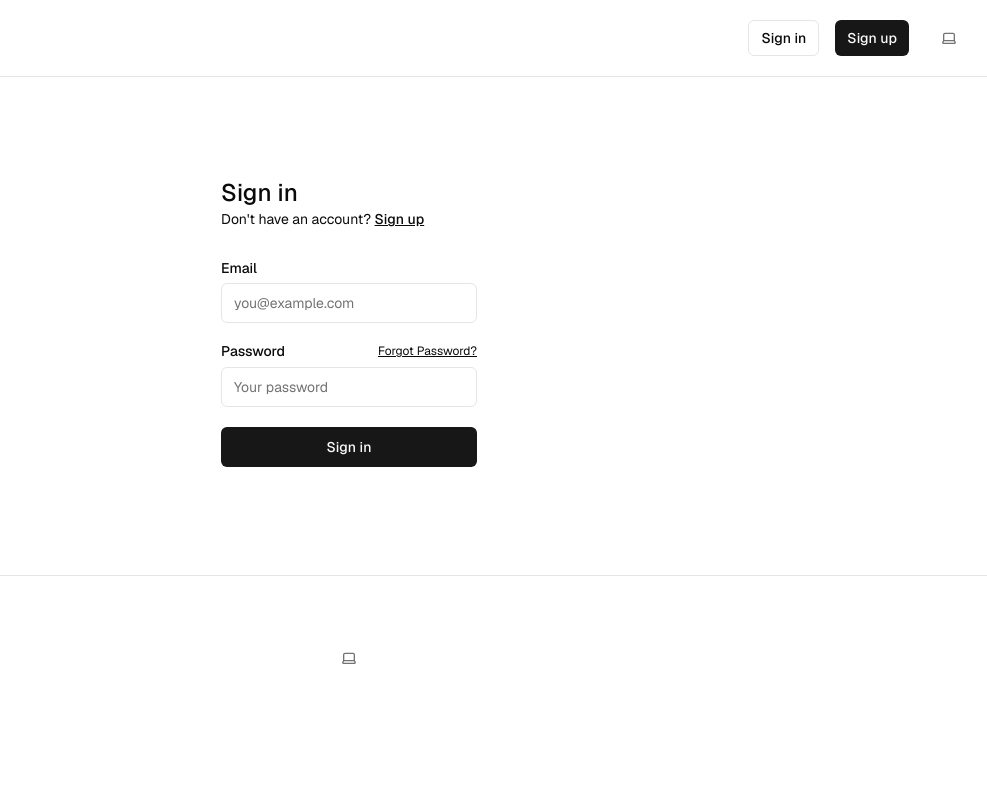
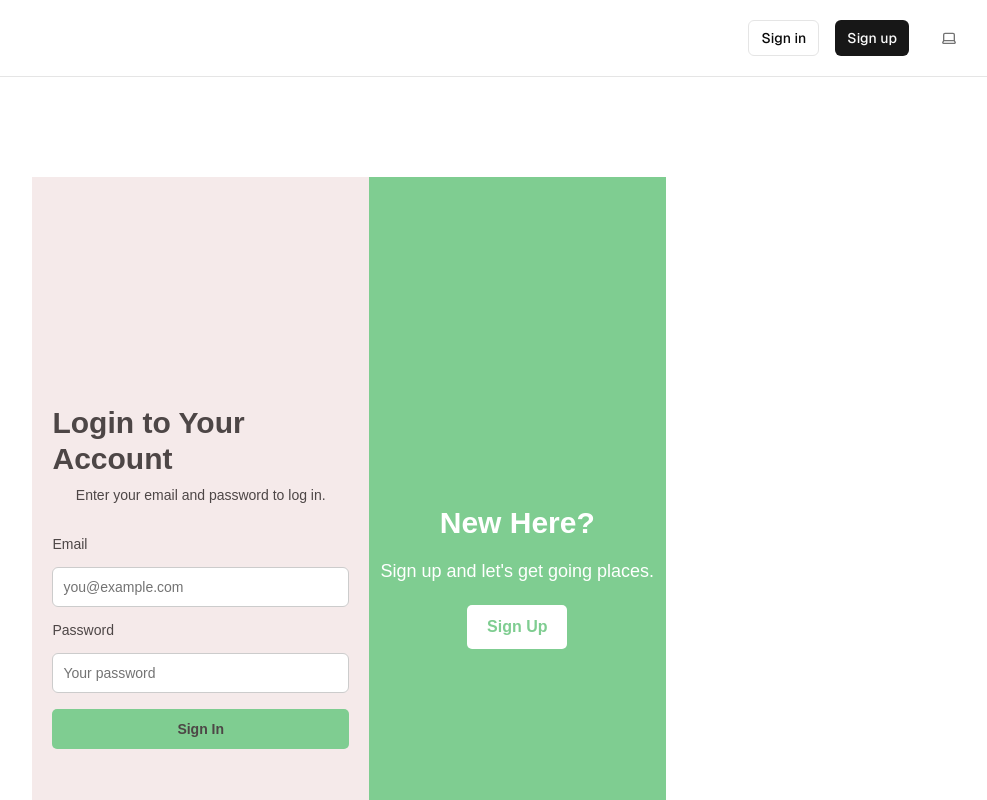
Before and after one commit to sokosam/EV-Easy, a Next.js app: page /sign-in in a window 1280 px wide. Shown: the top 800 px of the page, without its empty margins (291-1278 px from the left). Built offline with nearby package versions, Linux system fonts and the light colour scheme; no server answers.

Commit message:
Fixed client side api

```diff
--- /dev/null
+++ b/app/(auth-pages)/sign-in/LoginAnimate.css
@@ -0,0 +1,57 @@
+/* Lightning bolt container */
+.lightning-bolt-container {
+    position: absolute;
+    top: 50%;
+    left: 50%;
+    transform: translate(-50%, -50%);
+    z-index: 0; /* Place it behind the form */
+  }
+
+  /* Lightning bolt shape */
+  .lightning-bolt {
+    width: 650px; /* 30% wider */
+    height: 800px; /* Reduced to 80% height */
+    background-color: #f5eaea;
+    clip-path: polygon(
+      50% 0%,      /* Top point */
+      60% 30%,     /* Sharp diagonal to the right */
+      45% 30%,     /* Pull back to the left */
+      70% 100%,    /* Extend downward with a point at the bottom-right */
+      50% 80%,     /* Point inward for dynamic shape */
+      55% 60%      /* Final sharp point */
+    );
+    animation: scaleUpDown 3s infinite ease-in-out;
+    z-index: -1;
+    opacity: 0.9; /* Slight transparency */
+  }
+
+  /* Lightning bolt shadow */
+  .lightning-bolt-shadow {
+    width: 650px; /* Match the main lightning bolt's width */
+    height: 800px; /* Match the main lightning bolt's height */
+    background-color: #7fcd91;
+    clip-path: polygon(
+      50% 0%,      /* Top point */
+      60% 30%,     /* Sharp diagonal to the right */
+      45% 30%,     /* Pull back to the left */
+      70% 100%,    /* Extend downward with a point at the bottom-right */
+      50% 80%,     /* Point inward for dynamic shape */
+      55% 60%      /* Final sharp point */
+    );
+    position: absolute;
+    top: 15px; /* Offset for shadow */
+    left: 15px;
+    animation: scaleUpDown 3s infinite ease-in-out;
+    opacity: 0.6; /* Shadow transparency */
+    z-index: -2;
+  }
+
+  /* Animation for scaling up and down */
+  @keyframes scaleUpDown {
+    0%, 100% {
+      transform: scale(1);
+    }
+    50% {
+      transform: scale(1.1);
+    }
+  }
--- a/app/(auth-pages)/sign-in/page.tsx
+++ b/app/(auth-pages)/sign-in/page.tsx
@@ -4,41 +4,124 @@ import { SubmitButton } from "@/components/submit-button";
 import { Input } from "@/components/ui/input";
 import { Label } from "@/components/ui/label";
 import Link from "next/link";
+import "./LoginAnimate.css"; // Import the updated CSS
+
+
 
 export default async function Login(props: { searchParams: Promise<Message> }) {
   const searchParams = await props.searchParams;
+
   return (
-    <form className="flex-1 flex flex-col min-w-64">
-      <h1 className="text-2xl font-medium">Sign in</h1>
-      <p className="text-sm text-foreground">
-        Don't have an account?{" "}
-        <Link className="text-foreground font-medium underline" href="/sign-up">
-          Sign up
-        </Link>
+    <div
+      className="login-page"
+      style={{
+        display: "flex",
+        height: "100vh",
+        margin: 0,
+        padding: 0,
+        fontFamily: "Anta, sans-serif",
+      }}
+    >
+      {/* Left Section: Login */}
+      <div
+        style={{
+          flex: 1,
+          backgroundColor: "#F5EAEA",
+          display: "flex",
+          flexDirection: "column",
+          justifyContent: "center",
+          alignItems: "center",
+          padding: "20px",
+        }}
+      >
+        <h1 className="text-3xl font-bold" style={{ color: "#4D4646" }}>
+          Login to Your Account
+        </h1>
+        <p className="text-sm mt-2" style={{ color: "#4D4646" }}>
+          Enter your email and password to log in.
         </p>
-      <div className="flex flex-col gap-2 [&>input]:mb-3 mt-8">
-        <Label htmlFor="email">Email</Label>
-        <Input name="email" placeholder="you@example.com" required />
-        <div className="flex justify-between items-center">
-          <Label htmlFor="password">Password</Label>
-          <Link
-            className="text-xs text-foreground underline"
-            href="/forgot-password"
+        <form
+          className="flex flex-col gap-4 mt-8"
+          style={{
+            width: "100%",
+            maxWidth: "400px",
+          }}
         >
-            Forgot Password?
-          </Link>
-        </div>
+          <Label htmlFor="email" style={{ color: "#4D4646" }}>
+            Email
+          </Label>
+          <Input
+            name="email"
+            placeholder="you@example.com"
+            required
+            style={{
+              backgroundColor: "#FFFFFF",
+              border: "1px solid #CCCCCC",
+              padding: "10px",
+            }}
+          />
+          <Label htmlFor="password" style={{ color: "#4D4646" }}>
+            Password
+          </Label>
           <Input
             type="password"
             name="password"
             placeholder="Your password"
             required
+            style={{
+              backgroundColor: "#FFFFFF",
+              border: "1px solid #CCCCCC",
+              padding: "10px",
+            }}
           />
-        <SubmitButton pendingText="Signing In..." formAction={signInAction}>
-          Sign in
+          <SubmitButton
+            pendingText="Signing In..."
+            formAction={signInAction}
+            style={{
+              backgroundColor: "#7FCD91",
+              color: "#4D4646",
+              padding: "10px",
+              border: "none",
+              borderRadius: "5px",
+              fontWeight: "bold",
+            }}
+          >
+            Sign In
           </SubmitButton>
-        <FormMessage message={searchParams} />
+        </form>
       </div>
-    </form>
+
+      {/* Right Section: Sign Up */}
+      <div
+        style={{
+          flex: 1,
+          backgroundColor: "#7FCD91",
+          display: "flex",
+          flexDirection: "column",
+          justifyContent: "center",
+          alignItems: "center",
+          color: "#FFFFFF",
+        }}
+      >
+        <h1 className="text-3xl font-bold">New Here?</h1>
+        <p className="text-lg mt-4 text-center" style={{ maxWidth: "300px" }}>
+          Sign up and let's get going places.
+        </p>
+        <Link
+          href="/sign-up"
+          style={{
+            backgroundColor: "#FFFFFF",
+            color: "#7FCD91",
+            padding: "10px 20px",
+            borderRadius: "5px",
+            fontWeight: "bold",
+            marginTop: "20px",
+            textDecoration: "none",
+          }}
+        >
+          Sign Up
+        </Link>
+      </div>
+    </div>
   );
 }
--- a/pages/api/createHost.ts
+++ b/pages/api/createHost.ts
@@ -1,4 +1,5 @@
 import { createClient } from '@supabase/supabase-js';
+import { createServerClient } from '@supabase/ssr';
 
 // Initialize the Supabase client
 const supabaseUrl = process.env.NEXT_PUBLIC_SUPABASE_URL!;
@@ -6,9 +7,8 @@ const supabaseKey = process.env.NEXT_PUBLIC_SUPABASE_ANON_KEY!;
 const supabase = createClient(supabaseUrl, supabaseKey);
 
 const createUser = async (user_id : string) => {
-
     // Query supabase to see if from the table users select all where auth_user_id is equal to the current user_id
-    const user_data =  await supabase.from('users').select("*").eq("auth_user_id", user_id).maybeSingle();
+    const user_data =  await supabase.from('users').select("").eq("auth_user_id", user_id).maybeSingle();
 
     if (!user_data.data){
       const { data: newUser, error: insertError } = await supabase
@@ -16,12 +16,12 @@ const createUser = async (user_id : string) => {
       .insert([
         {
           auth_user_id: user_id,
-          names: [], // Assuming `names` is an array field
+          names: [], // Assuming names is an array field
           carbon_saved: 0,
           reserved: ""
         },
       ])
-      .select('*').maybeSingle(); // Use `.select('*')` to return the inserted row
+      .select('').maybeSingle(); // Use .select('*') to return the inserted row
 
     if (insertError) {
       console.error('Error creating user:', insertError.message);
@@ -31,4 +31,19 @@ const createUser = async (user_id : string) => {
     }
     else return user_data
 }
-export default createUser
+
+
+
+import type { NextApiRequest, NextApiResponse } from 'next';
+import { create } from 'domain';
+
+export default async function handler(req: NextApiRequest, res: NextApiResponse) {
+  switch (req.method) {
+    case 'POST':
+      console.log(req.body)
+      const data = req.body;
+      const user = await createUser(data.data.user_id);
+      res.status(200).json( user);
+      break;
+  }
+}
--- /dev/null
+++ b/pages/api/getUserId.js
@@ -0,0 +1,31 @@
+import { createClient } from "@supabase/supabase-js";
+
+// export default async function getUserId() {
+//     console.log(process.env.NEXT_PUBLIC_SUPABASE_URL);
+//     const supabase = await createClient(process.env.NEXT_PUBLIC_SUPABASE_URL!, process.env.NEXT_PUBLIC_SUPABASE_ANON_KEY!);
+
+//     const {
+//         data: { session },
+//       } = await supabase.auth.getSession();
+
+//     if (session) {
+//         console.log(session.user);
+//             return session.user.id;
+//     }
+//     else {
+//         return null;
+//     }
+
+// }
+
+export default async function handler(req, res) {
+    if (req.method === "GET") {
+
+        res.status(200).json({ message: "Working" });
+    }
+    else {
+        console.log("Not a valid request");
+        res.status(400).json({ error: "Not a valid request" });
+    }
+
+}
--- a/tsconfig.json
+++ b/tsconfig.json
@@ -23,6 +23,6 @@
       "@/*": ["./*"]
     }
   },
-  "include": ["next-env.d.ts", "**/*.ts", "**/*.tsx", ".next/types/**/*.ts", "app/protected/home/page.jsx"],
+  "include": ["next-env.d.ts", "**/*.ts", "**/*.tsx", ".next/types/**/*.ts", "app/protected/home/page.jsx", "app/protected/test/page.jsx", "pages/api/getUserId.js"],
   "exclude": ["node_modules"]
 }
```
Also changed, not shown: app/protected/home/page.jsx (+44 -6 lines), app/protected/test/page.tsx (+71 -27 lines), components/ui/background-lines.tsx (added). Lines whose indentation alone changed are shown as unchanged.
